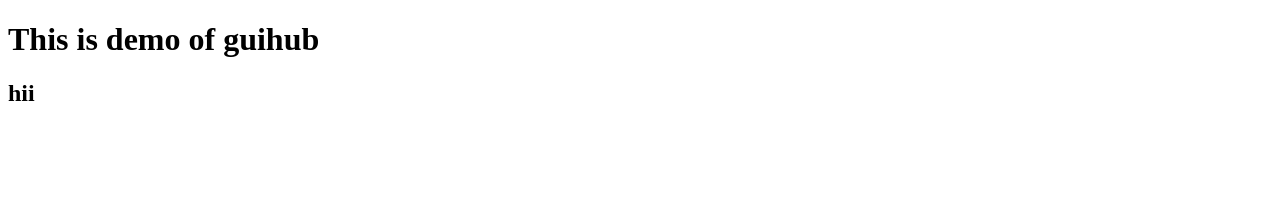
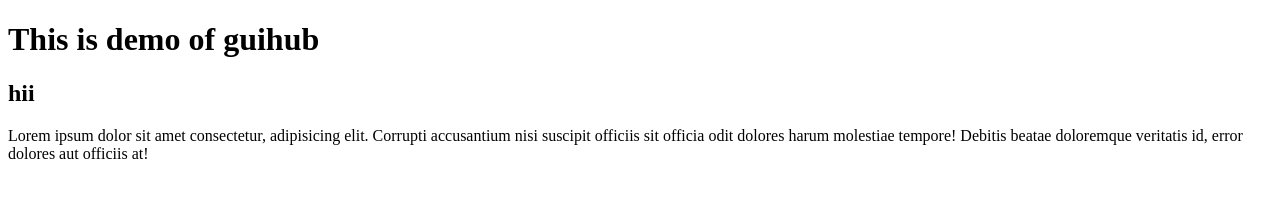
Before and after one commit to anilkumarrana/learning_git, a plain HTML site: page index.html in a window 1280 px wide. Drawn offline with Linux system fonts and the light colour scheme.

Commit message:
Adding p tag

```diff
--- a/index.html
+++ b/index.html
@@ -9,6 +9,7 @@
     <div>
         <h1>This is demo of guihub</h1>
         <h2>hii</h2>
+        <p>Lorem ipsum dolor sit amet consectetur, adipisicing elit. Corrupti accusantium nisi suscipit officiis sit officia odit dolores harum molestiae tempore! Debitis beatae doloremque veritatis id, error dolores aut officiis at!</p>
     </div>
 </body>
 </html>
```
